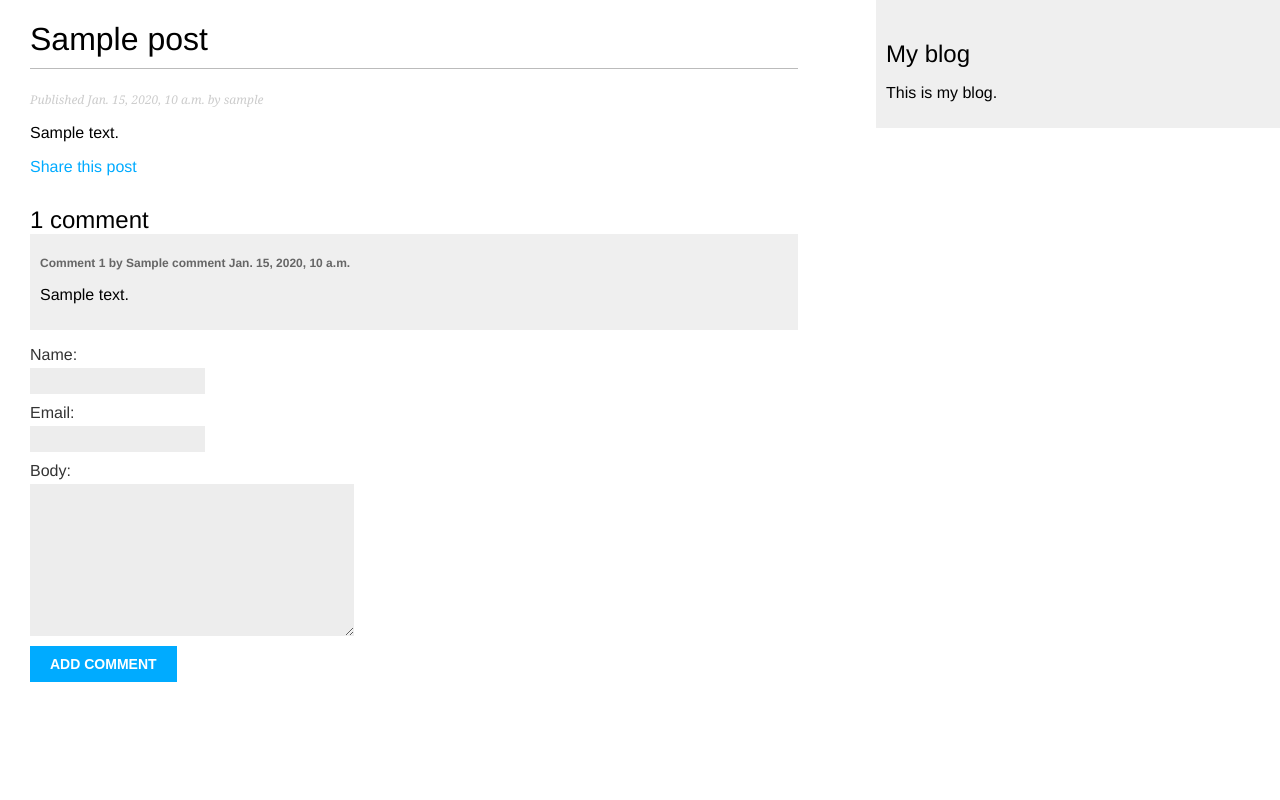
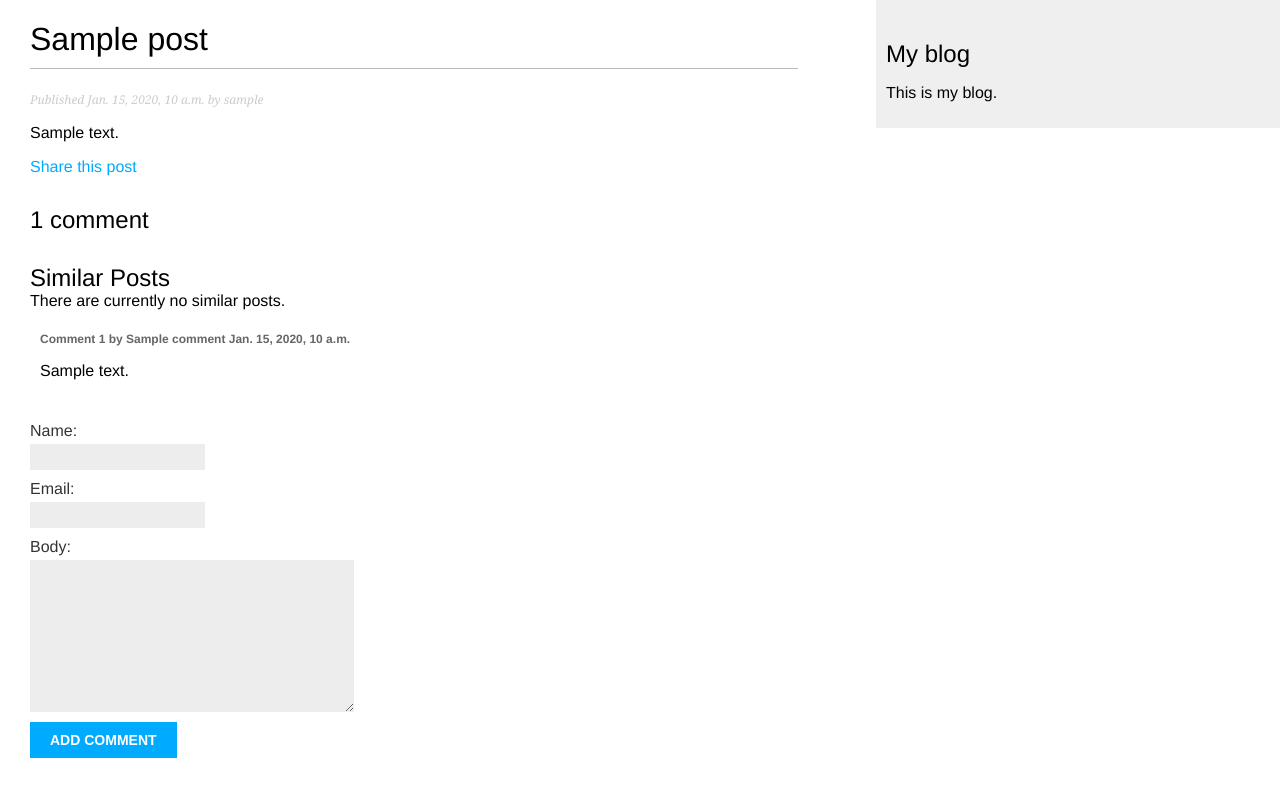
Before and after one commit to josephdubon/boilerplate_django_blog, a Django app: a page that uses templates/blog/post/detail.html in a window 1280 px wide. Run offline with Django 3.2, Linux system fonts and the light colour scheme; tables that the repository leaves empty hold one stand-in row (values such as "Sample post").

Commit message:
Added linked list of similar posts.

```diff
--- a/templates/blog/post/detail.html
+++ b/templates/blog/post/detail.html
@@ -22,6 +22,20 @@
             {{ total_comments }} comment{{ total_comments|pluralize }}
         </h2>
     {% endwith %}
+
+    {# Include list of similar posts. #}
+    <h2>
+        Similar Posts
+    </h2>
+    {% for post in similar_posts %}
+        <p>
+            <a href="{{ post.get_absolute_url }}">
+                {{ post.title }}
+            </a>
+        </p>
+    {% empty %}
+        There are currently no similar posts.
+    {% endfor %}
 
     {# Include a list of comments. #}
     {% for comment in comments %}
```
